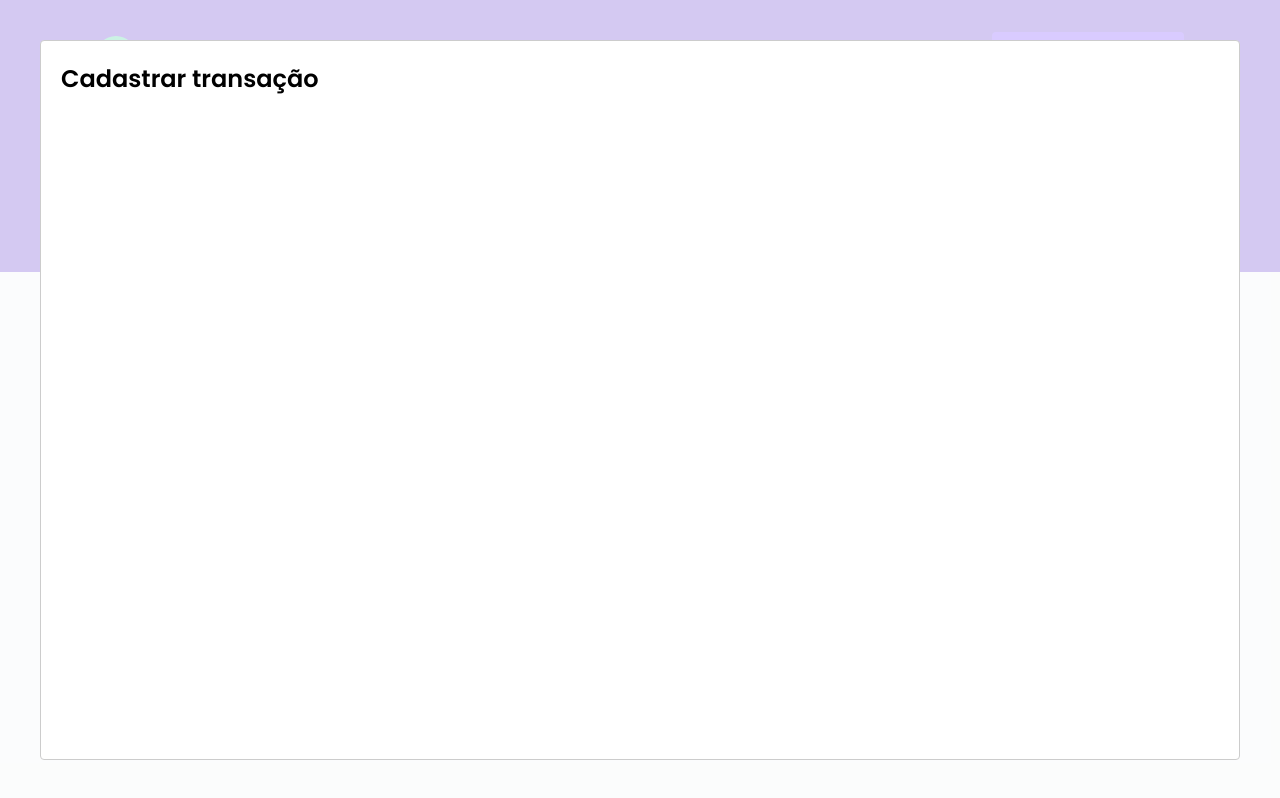
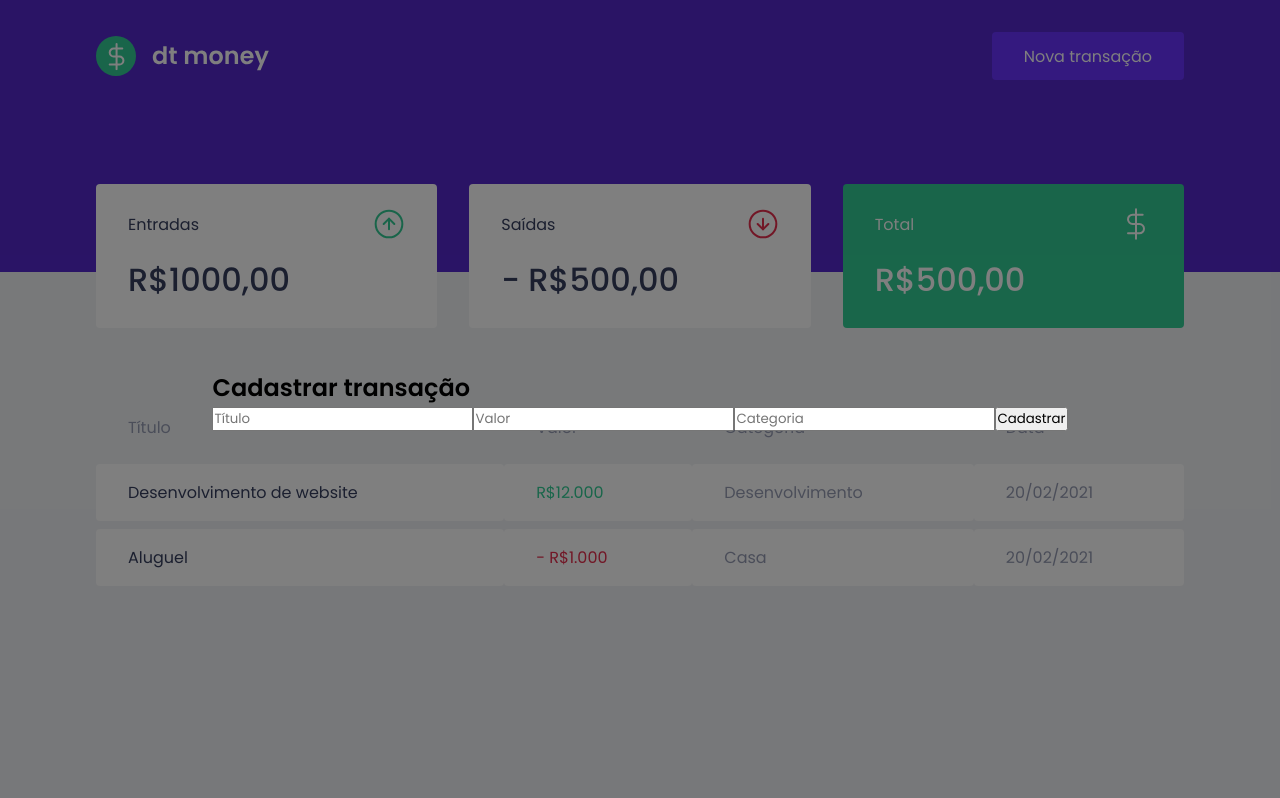
Before and after one commit to araujocristian/dtmoney, a React (Create React App) app: page / in a window 1280 px wide. Both pictures are taken after a click on the button "Nova transação". Built offline with nearby package versions, Linux system fonts and the light colour scheme; no server answers; what miragejs would draw is missing.

Commit message:
feat: Estruturando formulário

```diff
--- a/src/components/NewTransactionModal/index.tsx
+++ b/src/components/NewTransactionModal/index.tsx
@@ -1,4 +1,5 @@
 import Modal from "react-modal";
+import { Container } from "./styles";
 
 interface NewTransactionModalProps {
   isOpen: boolean;
@@ -9,8 +10,19 @@
   onRequestClose,
 }: NewTransactionModalProps) {
   return (
-    <Modal isOpen={isOpen} onRequestClose={onRequestClose}>
-      <h2>Cadastrar transação</h2>
+    <Modal
+      isOpen={isOpen}
+      onRequestClose={onRequestClose}
+      className="react-modal-content"
+      overlayClassName="react-modal-overlay"
+    >
+      <Container>
+        <h2>Cadastrar transação</h2>
+        <input type="text" placeholder="Título" />
+        <input type="number" placeholder="Valor" />
+        <input type="text" placeholder="Categoria" />
+        <button type="submit">Cadastrar</button>
+      </Container>
     </Modal>
   );
 }
--- a/src/components/NewTransactionModal/styles.ts
+++ b/src/components/NewTransactionModal/styles.ts
@@ -1,3 +1,3 @@
 import styled from "styled-components";
 
-export const Container = styled.div``;
+export const Container = styled.form``;
--- a/src/styles/global.ts
+++ b/src/styles/global.ts
@@ -55,4 +55,27 @@
     opacity: 0.6;
     cursor: not-allowed;
   }
+
+  .react-modal-content {
+    background: rgba(0,0,0,0.5);
+
+    position: fixed;
+    top: 0;
+    bottom: 0;
+    right: 0;
+    left: 0;
+
+    display: flex;
+    align-items: center;
+    justify-content: center;
+  }
+
+  .react-modal-overlay {
+    width: 100%;
+    max-width: 576px;
+    background: var(--background);
+    padding: 3rem;
+    position: relative;
+    border-radius: 0,24rem;
+  }
 `;
```
